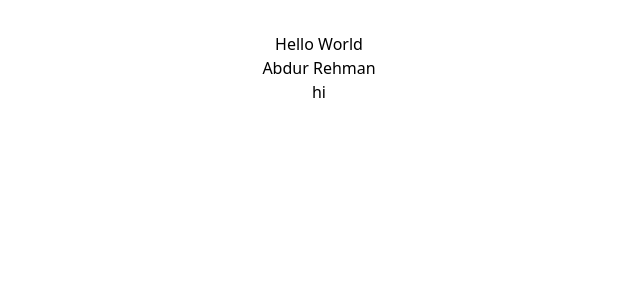
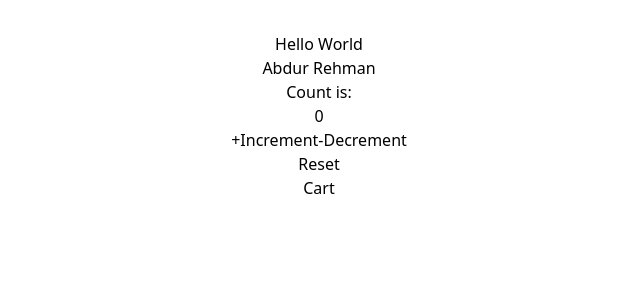
Before and after one commit to arrehman3/pre-app, a React (Vite) app: page / in a window 1280 px wide. Shown: the top 300 px of the page, without its empty margins (321-961 px from the left). Built offline with nearby package versions, Linux system fonts and the light colour scheme.

Commit message:
counter&cart

```diff
--- a/src/App.tsx
+++ b/src/App.tsx
@@ -1,6 +1,8 @@
 
 import './App.css'
 import Button from './components/Button'
+import Cart from './components/Cart'
+import Counter from './components/Counter'
 
 
 
@@ -11,7 +13,8 @@ function App() {
     <>
       <h1 className='mb-4'>Hello World</h1>
       <p>Abdur Rehman</p>
-      <Button  text='hi' bgColor='yellow'/>
+      <Counter/>
+      <Cart/>
 
     </>
   )
--- /dev/null
+++ b/src/components/Counter.tsx
@@ -0,0 +1,30 @@
+import React, { useState } from "react";
+
+const Counter = () => {
+    const [counter,setCounter]=useState(0);
+
+    const increment = () => {
+        setCounter((counter)=>counter+1);
+    }
+    const decrement = () => {
+        setCounter((counter)=>counter-1);
+    }
+    const reset = () => {
+        setCounter(0);
+    }
+  return (
+    <section>
+      <h2>Count is:</h2>
+      <p>{counter}</p>
+      <div className="flex  gap-16">
+        <button onClick={increment}>+Increment</button>
+        <button onClick={decrement}>-Decrement</button>
+      </div>
+      <div className="">
+        <button onClick={reset}>Reset</button>
+      </div>
+    </section>
+  );
+};
+
+export default Counter;
```
Also changed, not shown: src/components/MenuItems.tsx (+12 -3 lines).
